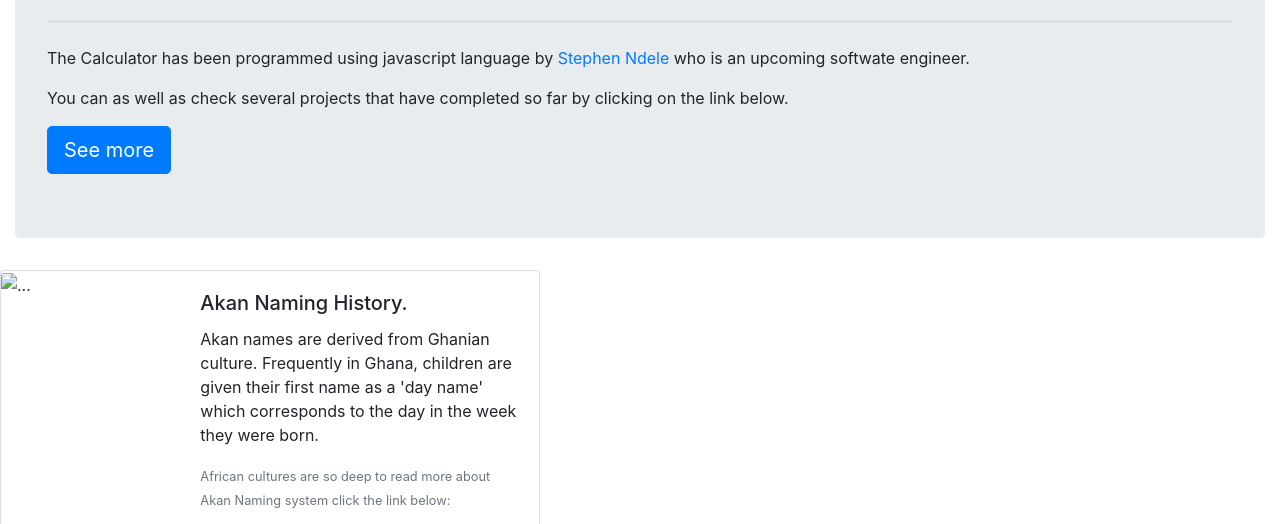
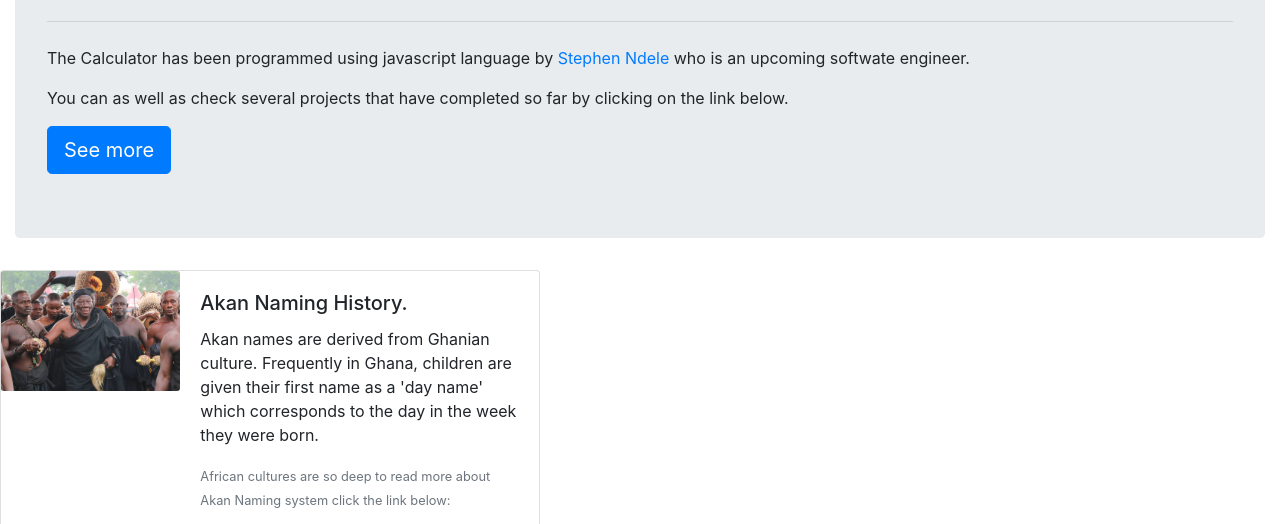
Before and after one commit to stephenndele/birthday-calculator, a plain HTML site: page index.html in a window 1280 px wide. Shown: the part 258-782 px from the top of the page. Drawn offline with nearby package versions, Linux system fonts and the light colour scheme; the site is published under a folder, as on GitHub Pages, so addresses that start at the root find nothing.

Commit message:
Edit images relative path

```diff
--- a/index.html
+++ b/index.html
@@ -41,7 +41,7 @@
     <div class="card mb-3" style="max-width: 540px;">
       <div class="row no-gutters">
         <div class="col-md-4">
-          <img src="/images/akana.jpg" class="card-img" alt="...">
+          <img src="images/akana.jpg" class="card-img" alt="...">
         </div>
         <div class="col-md-8">
           <div class="card-body">
```
